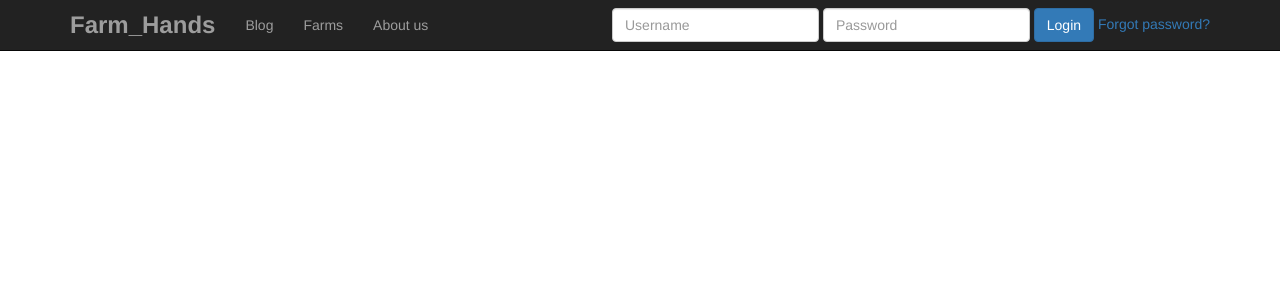
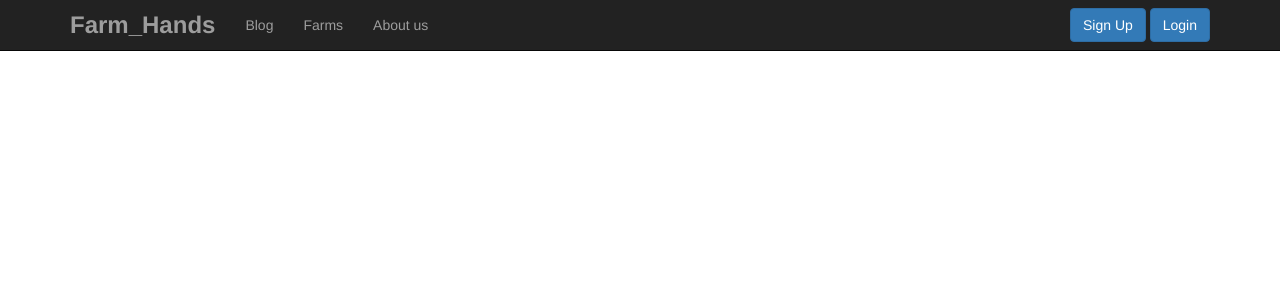
Before and after one commit to kalpanibhagya/FarmHands, a CodeIgniter app: page /FarmHands/about in a window 1280 px wide. Shown: the top 300 px of the page. Run offline with CodeIgniter, Linux system fonts and the light colour scheme; some libraries are stand-ins or nearby versions.

Commit message:
Add new navbar to the about page

```diff
--- a/application/views/about.php
+++ b/application/views/about.php
@@ -42,10 +42,8 @@
                     <li><a href="<?php echo base_url();?>about">About us</a></li>
                 </ul>
                 <form class="navbar-form navbar-right" action="<?php echo base_url()?>main/login_validation" method="post">
-                    <div class="form-group"><input type="text" class="form-control" name="username" placeholder="Username"></div>
-                    <div class="form-group"><input type="password" class="form-control" name="password" placeholder="Password"></div>
-                    <input type="submit" class="btn btn-primary" name="Login" value="Login">
-                    <a href="#">Forgot password?</a><?php echo $this->session->flashdata('error'); ?><span class="text-danger"><?php echo form_error('username')?></span><span class="text-danger"><?php echo form_error('password')?></span>
+                    <a class="btn btn-primary" href="<?php echo base_url(); ?>main" role="button">Sign Up</a>
+                    <a class="btn btn-primary" href="<?php echo base_url(); ?>main/login2" role="button">Login</a>
                 </form>
             </div>
         </div>
```
